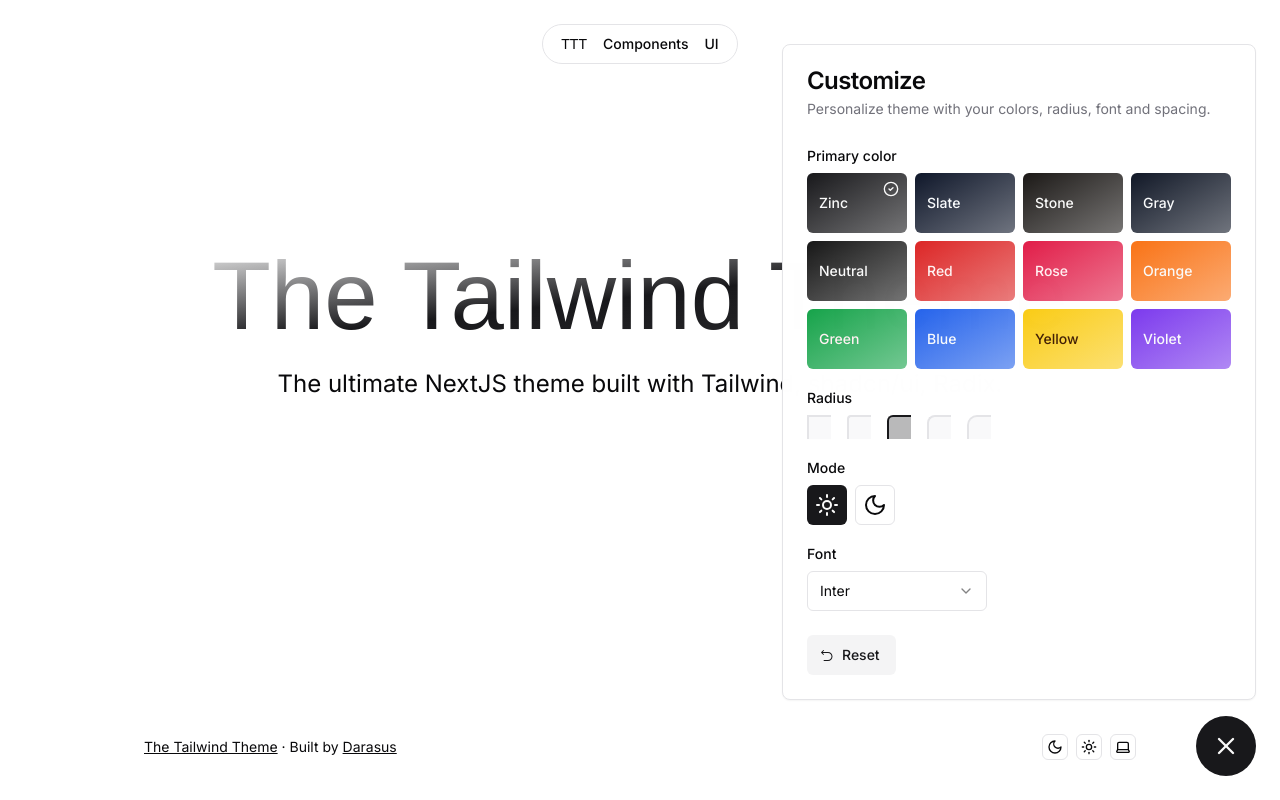
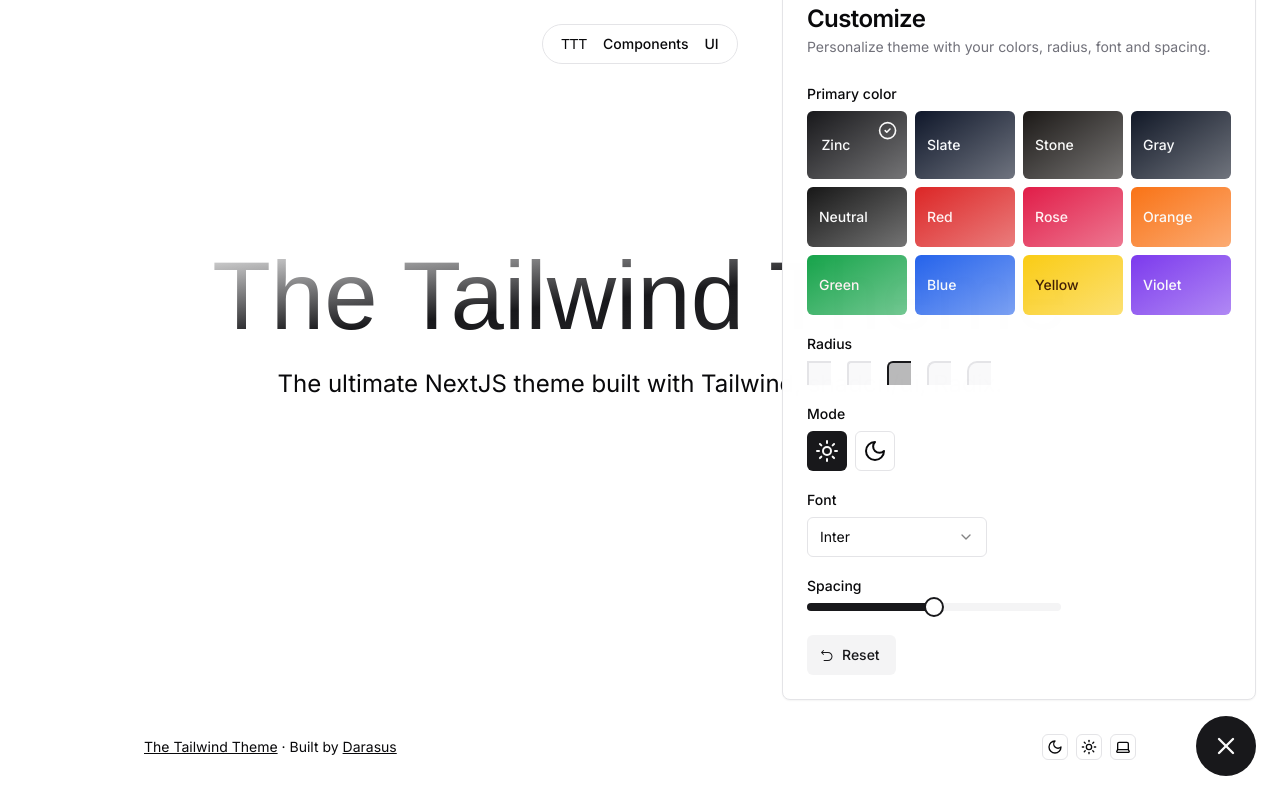
Before and after one commit to darasus/themes, a Next.js app: page / in a window 1280 px wide. Both pictures are taken after a click on the button 1226 px from the left and 746 px from the top of the page. Built offline with nearby package versions, Linux system fonts and the light colour scheme; a web font is replaced by a local one.

Commit message:
add spacing config

```diff
--- a/src/app/global.css
+++ b/src/app/global.css
@@ -42,6 +42,8 @@
   --ring: 240 5.9% 10%;
 
   --radius: 0.5rem;
+
+  --spacing: 1.2px;
 }
 
 .dark .theme-zinc {
@@ -106,6 +108,8 @@
   --ring: 222.2 84% 4.9%;
 
   --radius: 0.5rem;
+
+  --spacing: 1px;
 }
 
 .dark .theme-slate {
@@ -170,6 +174,8 @@
   --ring: 20 14.3% 4.1%;
 
   --radius: 0.5rem;
+
+  --spacing: 1px;
 }
 
 .dark .theme-stone {
@@ -234,6 +240,8 @@
   --ring: 224 71.4% 4.1%;
 
   --radius: 0.5rem;
+
+  --spacing: 1px;
 }
 
 .dark .theme-gray {
@@ -298,6 +306,8 @@
   --ring: 0 0% 3.9%;
 
   --radius: 0.5rem;
+
+  --spacing: 1px;
 }
 
 .dark .theme-neutral {
@@ -362,6 +372,8 @@
   --ring: 0 72.2% 50.6%;
 
   --radius: 0.5rem;
+
+  --spacing: 1px;
 }
 
 .dark .theme-red {
@@ -426,6 +438,8 @@
   --ring: 346.8 77.2% 49.8%;
 
   --radius: 0.5rem;
+
+  --spacing: 1px;
 }
 
 .dark .theme-rose {
@@ -490,6 +504,8 @@
   --ring: 24.6 95% 53.1%;
 
   --radius: 0.5rem;
+
+  --spacing: 1px;
 }
 
 .dark .theme-orange {
@@ -554,6 +570,8 @@
   --ring: 142.1 76.2% 36.3%;
 
   --radius: 0.5rem;
+
+  --spacing: 1px;
 }
 
 .dark .theme-green {
@@ -618,6 +636,8 @@
   --ring: 221.2 83.2% 53.3%;
 
   --radius: 0.5rem;
+
+  --spacing: 1px;
 }
 
 .dark .theme-blue {
@@ -682,6 +702,8 @@
   --ring: 20 14.3% 4.1%;
 
   --radius: 0.5rem;
+
+  --spacing: 1px;
 }
 
 .dark .theme-yellow {
@@ -746,6 +768,8 @@
   --ring: 262.1 83.3% 57.8%;
 
   --radius: 0.5rem;
+
+  --spacing: 1px;
 }
 
 .dark .theme-violet {
--- a/src/components/ThemeWrapper.tsx
+++ b/src/components/ThemeWrapper.tsx
@@ -26,6 +26,7 @@
       style={
         {
           "--radius": `${defaultTheme ? 0.5 : config.radius}rem`,
+          "--spacing": `${config.spacing}px`,
         } as React.CSSProperties
       }
     >
--- /dev/null
+++ b/src/features/Customizer/SpacingPicker.tsx
@@ -0,0 +1,30 @@
+import {Label} from "@/components/ui/label"
+import {Slider} from "@/components/ui/slider"
+
+import {useConfig} from "@/lib/useConfig"
+import {cn} from "@/lib/utils"
+
+export function SpacingPicker() {
+  const [config, setConfig] = useConfig()
+
+  return (
+    <div className="space-y-1.5">
+      <Label>Spacing</Label>
+      <div className="flex gap-2">
+        <Slider
+          value={[config.spacing]}
+          min={0.5}
+          max={1.5}
+          step={0.1}
+          className={cn("w-[60%]")}
+          onValueChange={(value) => {
+            setConfig({
+              ...config,
+              spacing: value[0],
+            })
+          }}
+        />
+      </div>
+    </div>
+  )
+}
--- a/src/features/Customizer/ThemeCustomizer.tsx
+++ b/src/features/Customizer/ThemeCustomizer.tsx
@@ -2,7 +2,6 @@
 
 import * as React from "react"
 import {ResetIcon} from "@radix-ui/react-icons"
-import {useTheme} from "next-themes"
 import {useConfig} from "@/lib/useConfig"
 import {Button} from "../../components/ui/button"
 import {
@@ -17,6 +16,7 @@
 import {RadiusPicker} from "./RadiusPicker"
 import {ModePicker} from "./ModePicker"
 import {FontPicker} from "./FontPicker"
+import {SpacingPicker} from "./SpacingPicker"
 
 export function ThemeCustomizer() {
   const [mounted, setMounted] = React.useState(false)
@@ -48,9 +48,6 @@
 }
 
 function Customizer() {
-  const {setTheme: setMode, resolvedTheme: mode} = useTheme()
-  const [config, setConfig] = useConfig()
-
   return (
     <div className="flex flex-1 flex-col space-y-4">
       <div>
@@ -64,6 +61,9 @@
       </div>
       <div>
         <FontPicker />
+      </div>
+      <div>
+        <SpacingPicker />
       </div>
     </div>
   )
@@ -88,6 +88,8 @@
             ...config,
             theme: "zinc",
             radius: 0.5,
+            font: "Inter",
+            spacing: 1,
           })
         }}
       >
--- a/src/lib/useConfig.ts
+++ b/src/lib/useConfig.ts
@@ -8,12 +8,14 @@
   theme: Theme["name"]
   radius: number
   font: keyof typeof fonts
+  spacing: number
 }
 
 const configAtom = atomWithStorage<Config>("config", {
   theme: "zinc",
   radius: 0.5,
   font: "Inter",
+  spacing: 1,
 })
 
 export function useConfig() {
--- a/tailwind.config.ts
+++ b/tailwind.config.ts
@@ -70,6 +70,43 @@
         "accordion-down": "accordion-down 0.2s ease-out",
         "accordion-up": "accordion-up 0.2s ease-out",
       },
+      spacing: [
+        "0.5",
+        "1",
+        "1.5",
+        "2",
+        "2.5",
+        "3",
+        "3.5",
+        "4",
+        "5",
+        "6",
+        "7",
+        "8",
+        "9",
+        "10",
+        "11",
+        "12",
+        "14",
+        "16",
+        "20",
+        "24",
+        "28",
+        "32",
+        "36",
+        "40",
+        "44",
+        "48",
+        "52",
+        "56",
+        "60",
+        "64",
+        "72",
+        "80",
+        "96",
+      ].reduce((acc, curr) => {
+        return {...acc, [curr]: `calc(var(--spacing) * 4 * ${curr})`}
+      }, {}),
     },
   },
   plugins: [require("tailwindcss-animate"), require("@tailwindcss/typography")],
```
